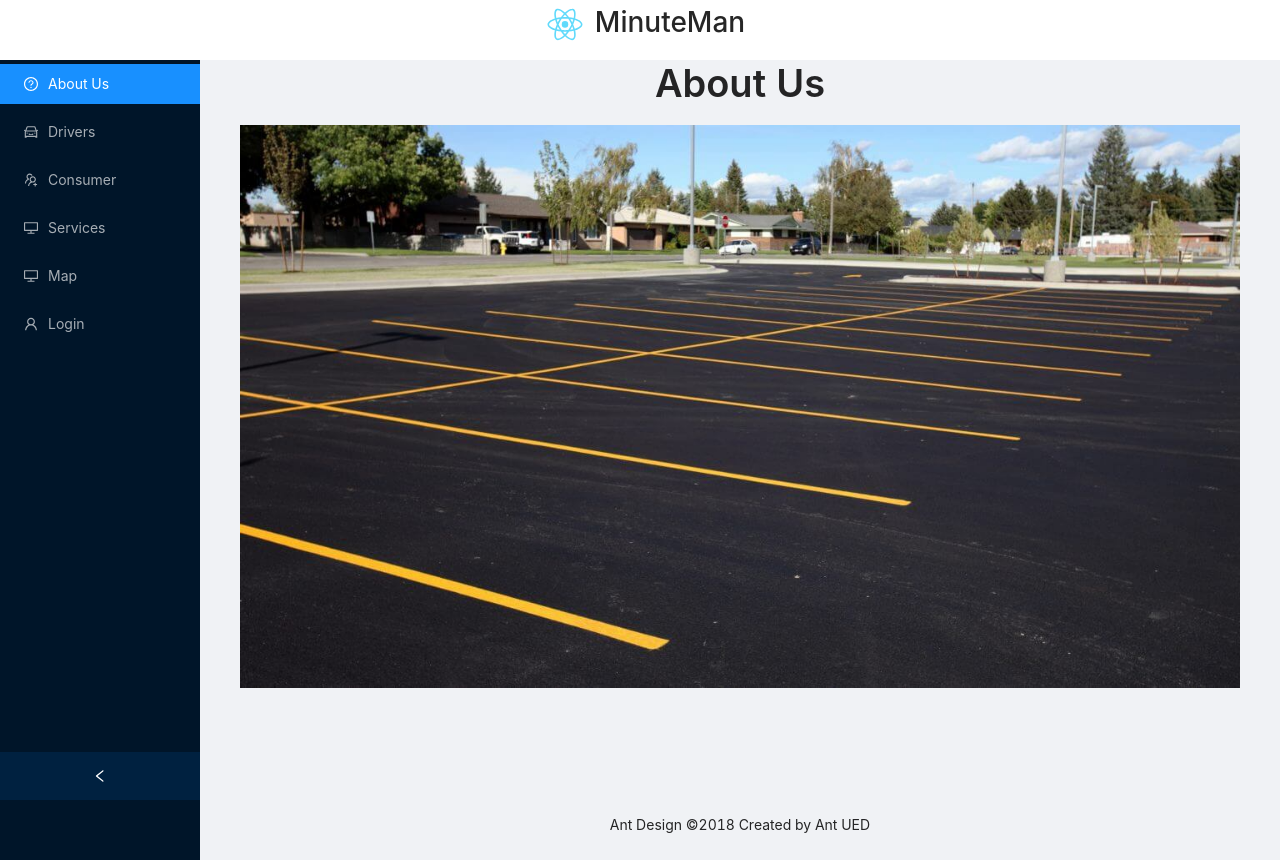
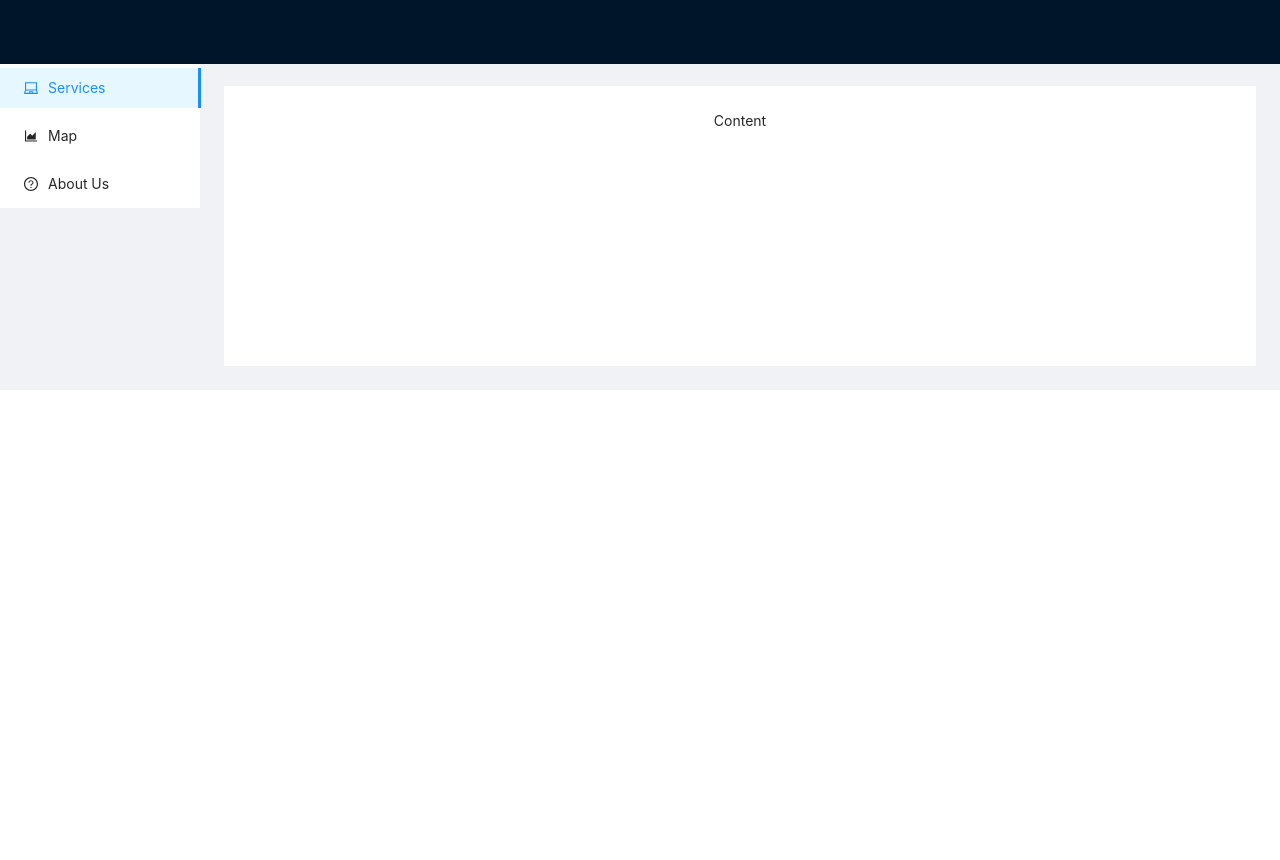
Before and after one commit to saclave/MinuteManParkingV2, a React (Create React App) app in the folder Front End/: page / in a window 1280 px wide. After the commit the page ends 800 px from the top, so only its background shows below. Built offline with nearby package versions, Linux system fonts and the light colour scheme.

Commit message:
[FrontEnd][John-Charlie] feature : Enhance structure of HomePage; Create separate component for header and sider

```diff
--- a/Front End/src/App.css
+++ b/Front End/src/App.css
@@ -37,3 +37,20 @@
     transform: rotate(360deg);
   }
 }
+
+#components-layout-demo-top-side .logo {
+  float: left;
+  width: 120px;
+  height: 31px;
+  margin: 16px 24px 16px 0;
+  background: rgba(255, 255, 255, 0.3);
+}
+
+.ant-row-rtl #components-layout-demo-top-side .logo {
+  float: right;
+  margin: 16px 0 16px 24px;
+}
+
+.site-layout-background {
+  background: #fff;
+}
--- a/Front End/src/App.js
+++ b/Front End/src/App.js
@@ -2,23 +2,16 @@ import logo from './logo.svg';
 import './App.css';
 import Login from './components/Login';
 import HomePage from './components/HomePage';
-import { BrowserRouter, Route,Switch } from 'react-router-dom';
+import { BrowserRouter, Route, Switch } from 'react-router-dom';
 import MapPage from './components/MapPage';
 
 function App() {
   return (
     <div className="App">
       <BrowserRouter>
-      <header>
-        <span style={{display: 'inline-block' }}>
-          <h1 id="appName"><img src={logo} width="60" alt="logo" />MinuteMan</h1>
-        </span>
-
         <Switch>
           <Route exact path="/" component={HomePage} />
         </Switch>
-
-      </header>
       </BrowserRouter>
     </div>
   );
--- a/Front End/src/components/HomePage.js
+++ b/Front End/src/components/HomePage.js
@@ -1,112 +1,32 @@
 import React, { Component } from 'react';
-import { Layout, Menu, Breadcrumb } from 'antd';
-import { DesktopOutlined, QuestionCircleOutlined, CarOutlined, UsergroupAddOutlined, UserOutlined } from '@ant-design/icons';
-import Login from './Login';
-import '../css/HomePage.css';
-import About from './About';
-import MapPage from './MapPage';
 
-const { Header, Content, Footer, Sider } = Layout;
-const { SubMenu } = Menu;
+import MPHeader from './MPHeader';
+import HomePageSider from './HomePageSider';
+
+import { Layout } from 'antd';
+
+const { Content } = Layout;
 
 class HomePage extends Component {
-    state = {
-        collapsed: false,
-        showLogin: false,
-        showAbout: true,
-        showConsumer: false,
-        showServices: false,
-        showDrivers: false,
-        showMap: false,
-    };
-
-    onCollapse = collapsed => {
-        console.log(collapsed);
-        this.setState({ collapsed });
-    };
-
-    onShowAbout = () => {
-        this.setState({
-            showMap: false,
-            showAbout: true,
-            showLogin: false
-        })
-    }
-
-    onShowLogin = () => {
-        this.setState({
-            showMap: false,
-            showLogin: true,
-            showAbout: false
-        })
-    }
-
-    onShowMap = () => {
-        this.setState({
-            showLogin: false,
-            showAbout: false,
-            showMap: true
-        })
-    }
-
-
     render() {
-        const { collapsed } = this.state;
         return (
-            <Layout style={{ minHeight: '100vh' }}>
-                <Sider collapsible collapsed={collapsed} onCollapse={this.onCollapse}>
-                    <div className="logo" />
-                    <Menu theme="dark" defaultSelectedKeys={['1']} mode="inline">
-                        <Menu.Item key="1" icon={<QuestionCircleOutlined />} onClick={this.onShowAbout}>
-                            About Us
-                        </Menu.Item>
-                        <Menu.Item key="2" icon={<CarOutlined />} onClick={this.onShowAbout}>
-                            Drivers
-                        </Menu.Item>
-                        <Menu.Item key="3" icon={<UsergroupAddOutlined />} onClick={this.onShowAbout}>
-                            Consumer
-                        </Menu.Item>
-                        <Menu.Item key="4" icon={<DesktopOutlined />} onClick={this.onShowAbout}>
-                            Services
-                        </Menu.Item>
-                        <Menu.Item key="5" icon={<DesktopOutlined />} onClick={this.onShowMap}>
-                            Map
-                        </Menu.Item>
-                        <Menu.Item key="6" icon={<UserOutlined />} onClick={this.onShowLogin}>
-                            Login
-                        </Menu.Item>
-                    </Menu>
-                </Sider>
-                <Layout className="site-layout">
-                    {/* <Header className="site-layout-background" style={{ padding: 0 }} /> */}
-                    <Content style={{ margin: '0 16px' }}>
-                        {
-                            this.state.showAbout ?
-                                <div id="about" >
-                                        <About />
-                                </div>
-                                : null
-                        }
-                        {
-                            this.state.showLogin ?
-                                <div id="login" >
-                                    <div class="col-lg-1 col-centered">
-                                        <Login />
-                                    </div>
-                                </div>
-                                : null
-                        }
-                        {
-                            this.state.showMap ?
-                                <div id="map" >
-                                    <div class="col-lg-1 col-centered">
-                                        <MapPage />
-                                    </div>
-                                </div>
-                                : null
-                        }
-                    </Content>
-                    <Footer style={{ textAlign: 'center' }}>Ant Design ©2018 Created by Ant UED</Footer>
+            <Layout>
+                <MPHeader />
+                <Layout>
+                    <HomePageSider />
+                    <Layout style={{ padding: '0 24px 24px' }}>
+                        <br />
+                        <Content
+                            className="site-layout-background"
+                            style={{
+                                padding: 24,
+                                margin: 0,
+                                minHeight: 280,
+                            }}
+                        >
+                            Content
+                        </Content>
+                    </Layout>
                 </Layout>
             </Layout>
         );
--- /dev/null
+++ b/Front End/src/components/HomePageSider.js
@@ -0,0 +1,29 @@
+import React, { Component } from 'react';
+
+import { Layout, Menu } from 'antd';
+import { QuestionCircleOutlined, AreaChartOutlined, LaptopOutlined } from '@ant-design/icons';
+
+const { Sider } = Layout;
+
+class HomePageSider extends Component {
+    render() {
+        return (
+            <div>
+                <Sider width={200} className="site-layout-background">
+                    <Menu
+                        mode="inline"
+                        defaultSelectedKeys={['1']}
+                        defaultOpenKeys={['sub1']}
+                        style={{ height: '100%', borderRight: 0 }}
+                    >
+                        <Menu.Item key="1" icon={<LaptopOutlined />}>Services</Menu.Item>
+                        <Menu.Item key="2" icon={<AreaChartOutlined />}>Map</Menu.Item>
+                        <Menu.Item key="3" icon={<QuestionCircleOutlined />}>About Us</Menu.Item>
+                    </Menu>
+                </Sider>
+            </div>
+        );
+    }
+}
+
+export default HomePageSider;
--- /dev/null
+++ b/Front End/src/components/MPHeader.js
@@ -0,0 +1,21 @@
+import React, { Component } from 'react';
+
+import { Layout, Menu } from 'antd';
+
+const { Header } = Layout;
+
+class MPHeader extends Component {
+    render() {
+        return (
+            <div>
+                <Header className="header">
+                    <div className="logo" />
+                    <Menu theme="dark" mode="horizontal">
+                    </Menu>
+                </Header>
+            </div>
+        );
+    }
+}
+
+export default MPHeader;
--- a/Front End/src/css/HomePage.css
+++ /dev/null
@@ -1,8 +0,0 @@
-#login {
-    position: absolute;
-    top: 300px;
-    right: 450px;
-    width: 60%;
-    /* float: none;
-    margin: 0 auto; */
-}
```
